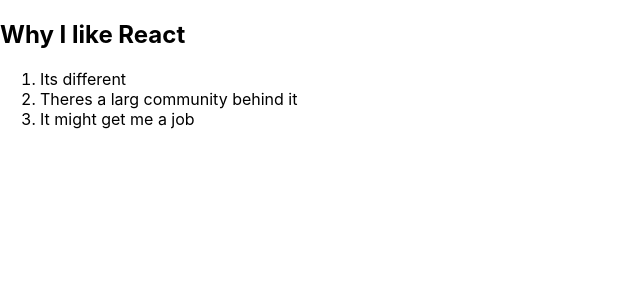
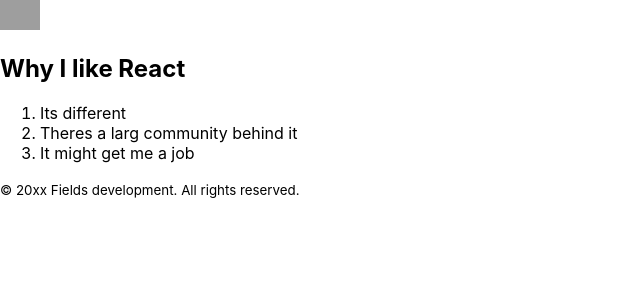
Before and after one commit to DJFalcon23/learn-react, a React (Vite) app in the folder learn-react/: page / in a window 1280 px wide. Shown: the top 300 px of the page, without its empty margins (0-640 px from the left). Built offline with nearby package versions, Linux system fonts and the light colour scheme; grey boxes are pictures that could not be loaded.

Commit message:
make elements of page components

```diff
--- a/learn-react/src/main.jsx
+++ b/learn-react/src/main.jsx
@@ -3,15 +3,50 @@
 import App from './App'
 import './index.css'
 
-function LikeRecact() {
-  return (<section>
+function Header() {
+  return (
+      <header>
+        <nav>
+          <img
+            width="40"
+            alt="React-icon"
+            src="https://upload.wikimedia.org/wikipedia/commons/thumb/a/a7/React-icon.svg/512px-React-icon.svg.png"
+          />
+        </nav>
+      </header>
+  )
+}
+
+function Footer() {
+  return (
+    <footer>
+        <small>© 20xx Fields development. All rights reserved.</small>
+      </footer>
+  )
+}
+
+function MainContent() {
+  return (
+    <main>
       <h1>Why I like React</h1>
       <ol>
         <li>Its different</li>
         <li>Theres a larg community behind it</li>
         <li>It might get me a job</li>
       </ol>
-</section>)
+    </main>
+
+  )
+}
+
+function Page() {
+  return (
+    <section>
+      <Header />
+      <MainContent />
+     <Footer />
+    </section>
+  )
 }
 
 
@@ -19,7 +54,7 @@
 // console.log(navbar)
 // document.getElementById('root').append(navbar);
 
-ReactDOM.createRoot(document.getElementById('root')).render(<LikeRecact/>)
+ReactDOM.createRoot(document.getElementById('root')).render(<Page/>)
 
 
 // ReactDOM.render(navbar, document.getElementById("root"))
```
Lines whose indentation alone changed are shown as unchanged.
